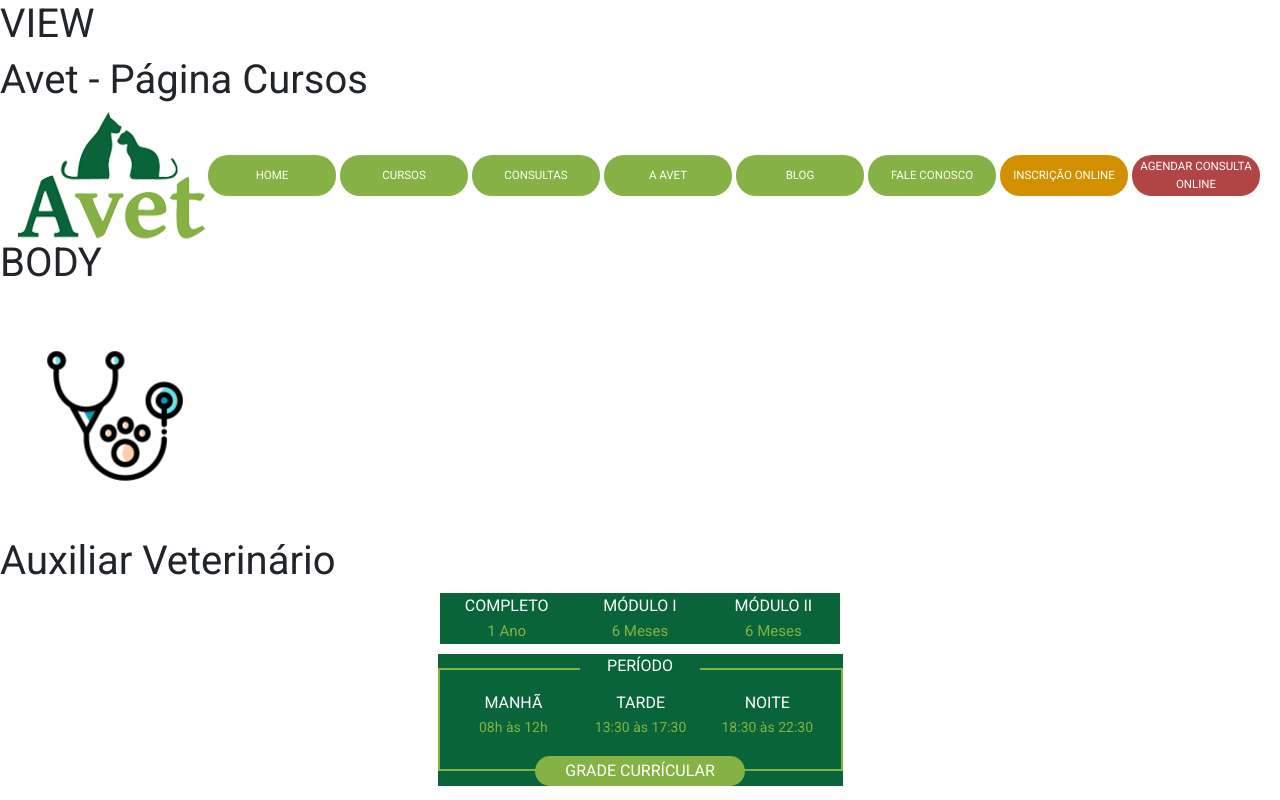
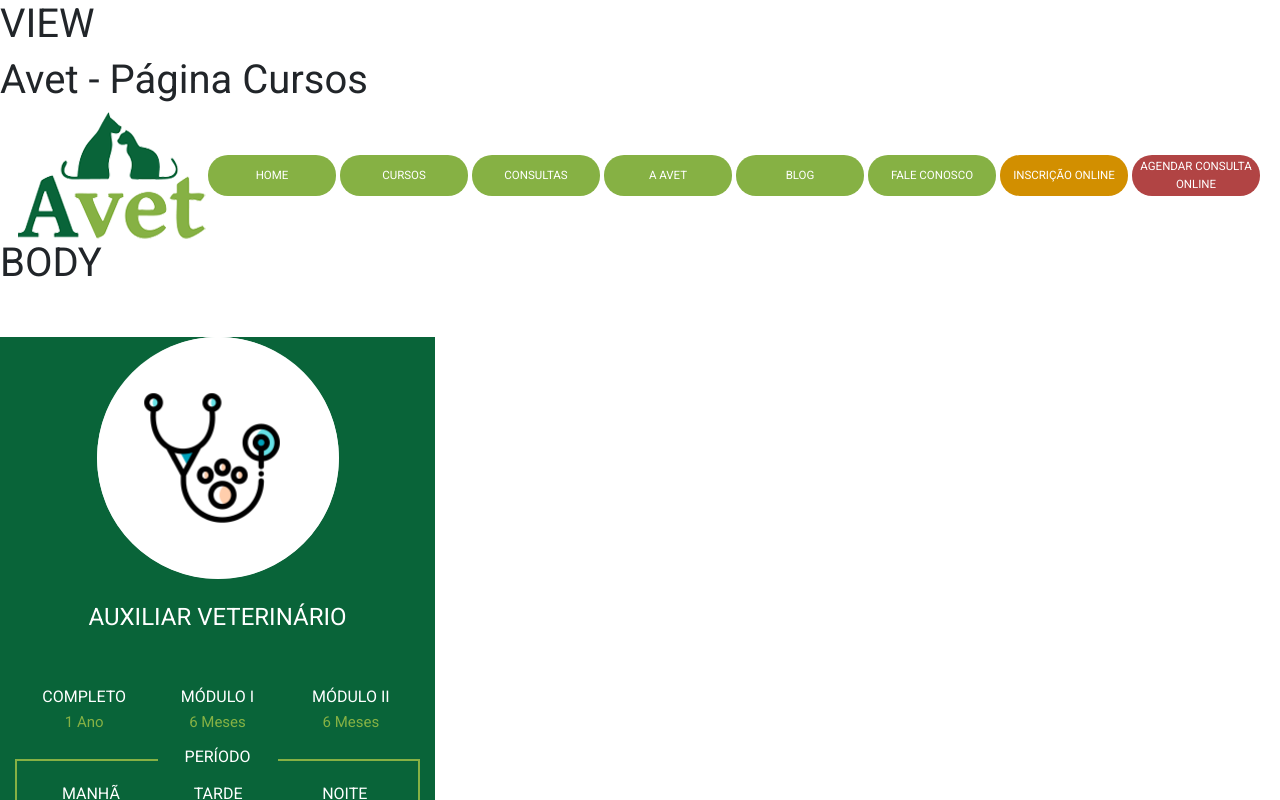
Before and after one commit to marcusviniciusmo/Avet_Cursos_Website, a React (Create React App) app in the folder frontend/: page /cursos in a window 1280 px wide. Shown: the top 800 px of the page. Built offline with nearby package versions, Linux system fonts and the light colour scheme.

Commit message:
CourseCard component styling

```diff
--- a/frontend/src/components/CourseCard/index.tsx
+++ b/frontend/src/components/CourseCard/index.tsx
@@ -1,3 +1,4 @@
+import { ToUpperCaseText } from 'utils/Functions';
 import CourseDuration from 'components/CourseDuration';
 import CoursePeriod from 'components/CoursePeriod';
 import './styles.css';
@@ -22,11 +23,13 @@ function CourseCard({
   periodInfoBody
 }: Props) {
   return (
-    <>
+    <div id='courseCardContainer'>
       <div id="courseCardLogoContainer">
         <img src={imageUrl} alt={imageDescription} />
       </div>
-      <h1>{courseTitle}</h1>
+      <span id='courseCardTitle'>
+        {ToUpperCaseText(courseTitle)}
+      </span>
 
       <CourseDuration
         infoHeader={durationInfoHeader}
@@ -37,7 +40,7 @@ function CourseCard({
         infoHeader={periodInfoHeader}
         infoBody={periodInfoBody}
       />
-    </>
+    </div>
   );
 };
 
--- a/frontend/src/components/CourseCard/styles.css
+++ b/frontend/src/components/CourseCard/styles.css
@@ -1,7 +1,27 @@
+div#courseCardContainer {
+  background: #096439;
+  width: 435px;
+  height: 531px;
+  margin-top: 50px;
+}
+
 div#courseCardLogoContainer {
+  background: #FFFFFF;
   width: 242px;
   height: 242px;
   border-radius: 50%;
+  margin: 0 auto;
   display: flex;
   justify-content: center;
 }
+
+div#courseCardContainer span#courseCardTitle {
+  color: #FFFFFF;
+  font-size: 24px;
+  width: 342px;
+  height: 75px;
+  margin: 20px auto 10px auto;
+  display: flex;
+  justify-content: center;
+  text-align: center;
+}
```
